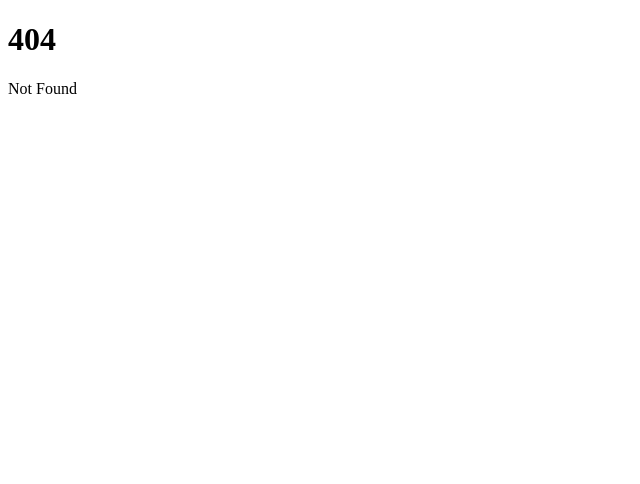
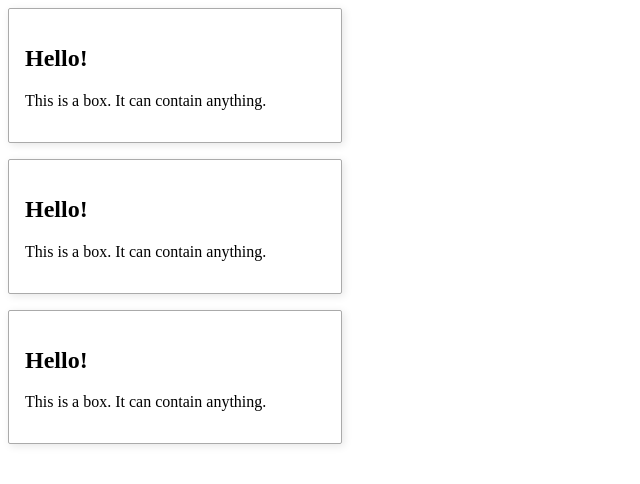
Before and after one commit to Logan9312/prize-bot-website, a SvelteKit app: page /dashboard in a window 1280 px wide. Before the commit this address had no page. Shown: the top 484 px of the page, without its empty margins (0-640 px from the left). Built offline with nearby package versions, Linux system fonts and the light colour scheme.

Commit message:
Updating Gitignore

```diff
--- a/package.json
+++ b/package.json
@@ -18,7 +18,9 @@
 	},
 	"devDependencies": {
 		"@playwright/test": "^1.28.1",
+		"@smui/card": "^7.0.0-beta.0",
 		"@smui/checkbox": "^7.0.0-beta.0",
+		"@smui/layout-grid": "^7.0.0-beta.0",
 		"@smui/list": "^7.0.0-beta.0",
 		"@smui/select": "^7.0.0-beta.0",
 		"@smui/switch": "^7.0.0-beta.0",
--- a/src/routes/+page.svelte
+++ b/src/routes/+page.svelte
@@ -1,5 +1,7 @@
-<h1>Welcome to SvelteKit</h1>
+<h1>Prize Bot</h1>
 <p>
     Visit <a href="https://kit.svelte.dev">kit.svelte.dev</a> to read the documentation
 </p>
-<a class="btn" href="/about">Sign Up</a>
+<a class="btn" href="/about">About</a>
+
+<a class="btn" href="/dashboard">Dashboard</a>
--- /dev/null
+++ b/src/routes/dashboard/+page.svelte
@@ -0,0 +1,16 @@
+<script>
+    import Box from "./Box.svelte";
+</script>
+
+<Box>
+    <h2>Hello!</h2>
+    <p>This is a box. It can contain anything.</p>
+</Box>
+<Box>
+    <h2>Hello!</h2>
+    <p>This is a box. It can contain anything.</p>
+</Box>
+<Box>
+    <h2>Hello!</h2>
+    <p>This is a box. It can contain anything.</p>
+</Box>
--- /dev/null
+++ b/src/routes/dashboard/Box.svelte
@@ -0,0 +1,14 @@
+<div class="box">
+	<slot />
+</div>
+
+<style>
+	.box {
+		width: 300px;
+		border: 1px solid #aaa;
+		border-radius: 2px;
+		box-shadow: 2px 2px 8px rgba(0, 0, 0, 0.1);
+		padding: 1em;
+		margin: 0 0 1em 0;
+	}
+</style>
```
Also changed, not shown: 2 other files (tests, documents, lock files or other folders).
